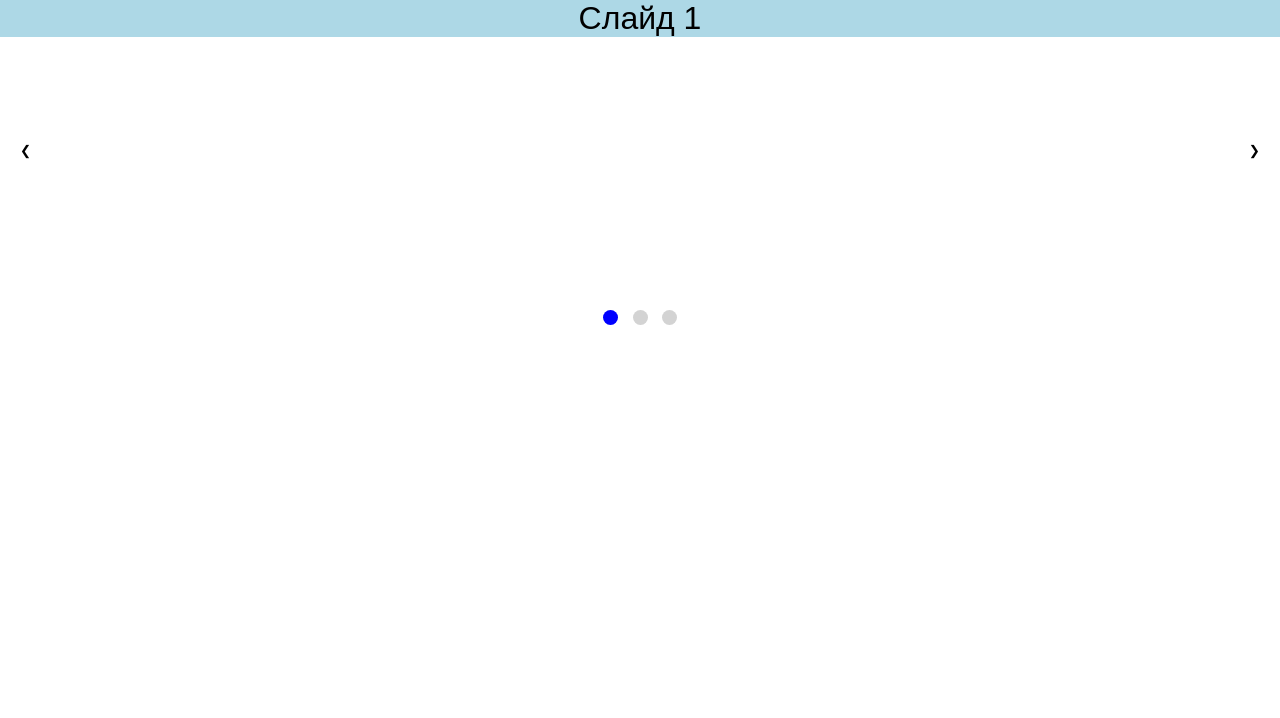
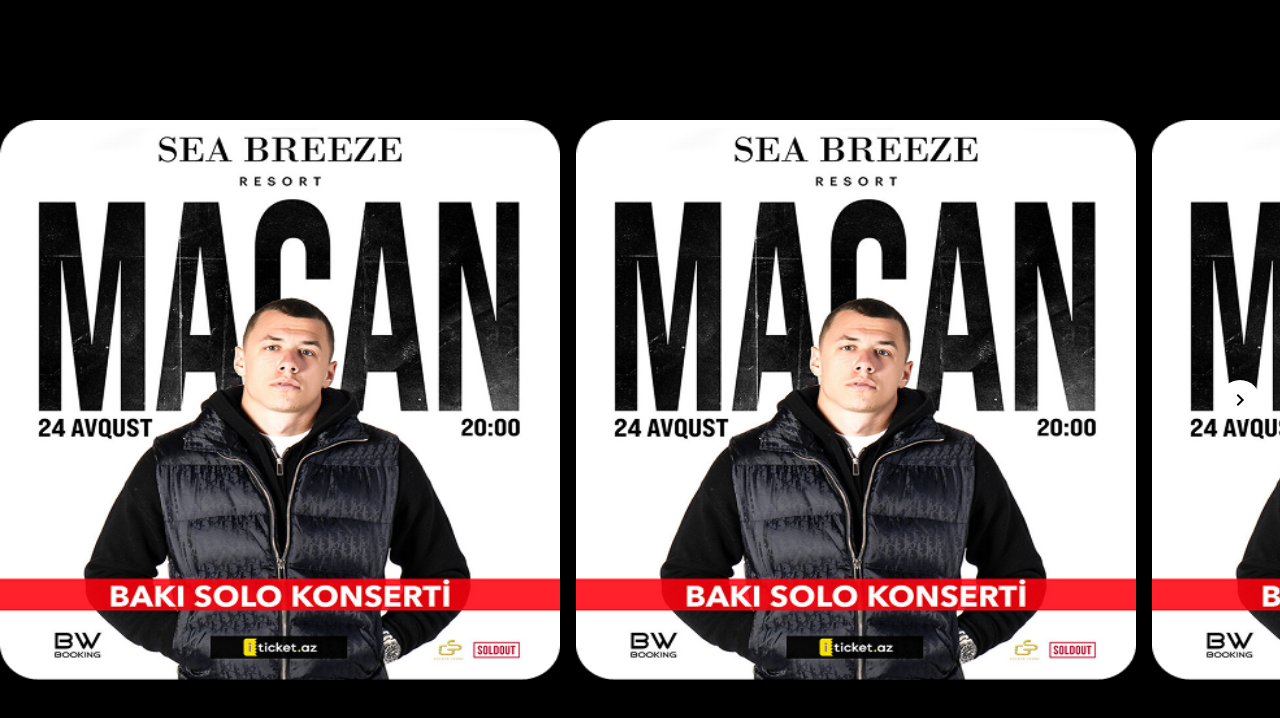
Before and after one commit to Amarah11/slider, a plain HTML site: page index.html in a window 1280 px wide. Drawn offline with Linux system fonts and the light colour scheme.

Commit message:
new-logics

```diff
--- a/index.html
+++ b/index.html
@@ -1,26 +1,50 @@
 <!DOCTYPE html>
-<html lang="ru">
-<head>
-    <meta charset="UTF-8">
-    <meta name="viewport" content="width=device-width, initial-scale=1.0">
-    <title>Слайдер с кнопками и индикаторами</title>
-    <link rel="stylesheet" href="styles.css">
-</head>
-<body>
-    <div class="slider">
-        <div class="slides">
-            <div class="slide active">Слайд 1</div>
-            <div class="slide">Слайд 2</div>
-            <div class="slide">Слайд 3</div>
+<html lang="en">
+  <head>
+    <meta charset="UTF-8" />
+    <meta name="viewport" content="width=device-width, initial-scale=1.0" />
+    <meta http-equiv="X-UA-Compatible" content="ie=edge" />
+    <title>Document</title>
+    <link rel="stylesheet" href="styles.css" />
+  </head>
+  <body>
+    <div id="wrapper">
+      <div id="carousel">
+        <div id="content">
+          <img class="item" src="./macan.png" />
+          <img class="item" src="./macan.png" />
+          <img class="item" src="./macan.png" />
+          <img class="item" src="./macan.png" />
+          <img class="item" src="./macan.png" />
+          <img class="item" src="./macan.png" />
+          <img class="item" src="./macan.png" />
+          <img class="item" src="./macan.png" />
+          <img class="item" src="./macan.png" />
         </div>
-        <button class="prev" onclick="prevSlide()">&#10094;</button>
-        <button class="next" onclick="nextSlide()">&#10095;</button>
+      </div>
+      <button id="prev">
+        <svg
+          xmlns="http://www.w3.org/2000/svg"
+          width="24"
+          height="24"
+          viewBox="0 0 24 24"
+        >
+          <path fill="none" d="M0 0h24v24H0V0z" />
+          <path d="M15.61 7.41L14.2 6l-6 6 6 6 1.41-1.41L11.03 12l4.58-4.59z" />
+        </svg>
+      </button>
+      <button id="next">
+        <svg
+          xmlns="http://www.w3.org/2000/svg"
+          width="24"
+          height="24"
+          viewBox="0 0 24 24"
+        >
+          <path fill="none" d="M0 0h24v24H0V0z" />
+          <path d="M10.02 6L8.61 7.41 13.19 12l-4.58 4.59L10.02 18l6-6-6-6z" />
+        </svg>
+      </button>
     </div>
-    <div class="indicators">
-        <span class="dot active" onclick="showSlide(0)"></span>
-        <span class="dot" onclick="showSlide(1)"></span>
-        <span class="dot" onclick="showSlide(2)"></span>
-    </div>
-    <script src="script.js"></script>
-</body>
+  </body>
+  <script src="script.js"></script>
 </html>
--- a/script.js
+++ b/script.js
@@ -1,93 +1,28 @@
-let currentIndex = 0;
-const slides = document.querySelectorAll('.slide');
-const dots = document.querySelectorAll('.dot');
+const gap = 9;
 
-function showSlide(index) {
-    slides[currentIndex].classList.remove('active');
-    dots[currentIndex].classList.remove('active');
-    currentIndex = (index + slides.length) % slides.length;
-    slides[currentIndex].classList.add('active');
-    dots[currentIndex].classList.add('active');
-    updateSlidePosition();
-}
+const carousel = document.getElementById("carousel"),
+  content = document.getElementById("content"),
+  next = document.getElementById("next"),
+  prev = document.getElementById("prev");
 
-function updateSlidePosition() {
-    const offset = -currentIndex * 100;
-    document.querySelector('.slides').style.transform = `translateX(${offset}%)`;
-}
-
-function nextSlide() {
-    showSlide(currentIndex + 1);
-}
-
-function prevSlide() {
-    showSlide(currentIndex - 1);
-}
-
-function selectSlide(index) {
-    showSlide(index);
-}
-
-// Управление слайдами с помощью нажатия клавиш
-document.addEventListener('keydown', (e) => {
-    if (e.key === 'ArrowRight') {
-        nextSlide();
-    } else if (e.key === 'ArrowLeft') {
-        prevSlide();
-    }
+next.addEventListener("click", e => {
+  carousel.scrollBy(width + gap, 0);
+  if (carousel.scrollWidth !== 0) {
+    prev.style.display = "flex";
+  }
+  if (content.scrollWidth - width - gap <= carousel.scrollLeft + width) {
+    next.style.display = "none";
+  }
+});
+prev.addEventListener("click", e => {
+  carousel.scrollBy(-(width + gap), 0);
+  if (carousel.scrollLeft - width - gap <= 0) {
+    prev.style.display = "none";
+  }
+  if (!content.scrollWidth - width - gap <= carousel.scrollLeft + width) {
+    next.style.display = "flex";
+  }
 });
 
-// Обработка касаний для мобильных устройств
-const slider = document.querySelector('.slider');
-let startX;
-
-slider.addEventListener('touchstart', (e) => {
-    startX = e.touches[0].clientX;
-});
-
-slider.addEventListener('touchmove', (e) => {
-    const endX = e.touches[0].clientX;
-    const diffX = startX - endX;
-
-    if (Math.abs(diffX) > 50) {
-        if (diffX > 0) {
-            nextSlide(); // Провели влево
-        } else {
-            prevSlide(); // Провели вправо
-        }
-        startX = endX; // Обновляем начальную позицию
-    }
-});
-
-// Обработка мыши для настольных ПК
-slider.addEventListener('mousedown', (e) => {
-    startX = e.clientX;
-
-    const mouseMoveHandler = (e) => {
-        const endX = e.clientX;
-        const diffX = startX - endX;
-
-        if (Math.abs(diffX) > 50) {
-            if (diffX > 0) {
-                nextSlide(); // Провели влево
-            } else {
-                prevSlide(); // Провели вправо
-            }
-            slider.removeEventListener('mousemove', mouseMoveHandler);
-        }
-    };
-
-    slider.addEventListener('mousemove', mouseMoveHandler);
-    slider.addEventListener('mouseup', () => {
-        slider.removeEventListener('mousemove', mouseMoveHandler);
-    });
-
-    slider.addEventListener('mouseleave', () => {
-        slider.removeEventListener('mousemove', mouseMoveHandler);
-    });
-});
-
-// // Автоматическое переключение слайдов (по желанию)
-// setInterval(() => {
-//     nextSlide();
-// }, 3000);
+let width = carousel.offsetWidth;
+window.addEventListener("resize", e => (width = carousel.offsetWidth));
--- a/styles.css
+++ b/styles.css
@@ -1,69 +1,65 @@
 body {
-  font-family: Arial, sans-serif;
   margin: 0;
-  padding: 0;
-}
-
-.slider {
-  position: relative;
-  width: 100%;
-  height: 300px;
-  overflow: hidden;
-}
-
-.slides {
-  display: flex;
-  transition: transform 0.5s ease;
-}
-
-.slide {
-  min-width: 100%;
-  height: 100%;
   display: flex;
   justify-content: center;
   align-items: center;
-  background-color: lightblue;
-  font-size: 2em;
+  flex-direction: column;
+  height: 100vh;
+  background-color: #000;
 }
 
-/* .slide:not(.active) {
-  display: none;
-} */
-
-button {
-  position: absolute;
-  top: 50%;
-  transform: translateY(-50%);
-  background-color: rgba(255, 255, 255, 0.7);
-  border: none;
-  padding: 10px;
-  cursor: pointer;
-  z-index: 10;
+#wrapper {
+  width: 100%;
+  max-width: 1500px;
+  position: relative;
 }
 
-.prev {
-  left: 10px;
+#carousel {
+  overflow: auto;
+  scroll-behavior: smooth;
+  scrollbar-width: none;
 }
 
-.next {
-  right: 10px;
+#carousel::-webkit-scrollbar {
+  height: 0;
 }
 
-.indicators {
-  text-align: center;
-  margin-top: 10px;
+#prev,
+#next {
+  display: flex;
+  justify-content: center;
+  align-content: center;
+  background: white;
+  border: none;
+  padding: 8px;
+  border-radius: 50%;
+  outline: 0;
+  cursor: pointer;
+  position: absolute;
 }
 
-.dot {
-  display: inline-block;
-  width: 15px;
-  height: 15px;
-  border-radius: 50%;
-  background-color: lightgray;
-  margin: 0 5px;
-  cursor: pointer;
+#prev {
+  top: 50%;
+  left: 0;
+  transform: translate(50%, -50%);
+  display: none;
 }
 
-.dot.active {
-  background-color: blue;
+#next {
+  top: 50%;
+  right: 0;
+  transform: translate(-50%, -50%);
 }
+
+#content {
+  display: grid;
+  grid-gap: 16px;
+  grid-auto-flow: column;
+  margin: auto;
+  box-sizing: border-box;
+}
+
+.item {
+  width: 560px;
+  height: 560px;
+}
```
Also changed, not shown: macan.png (added).
